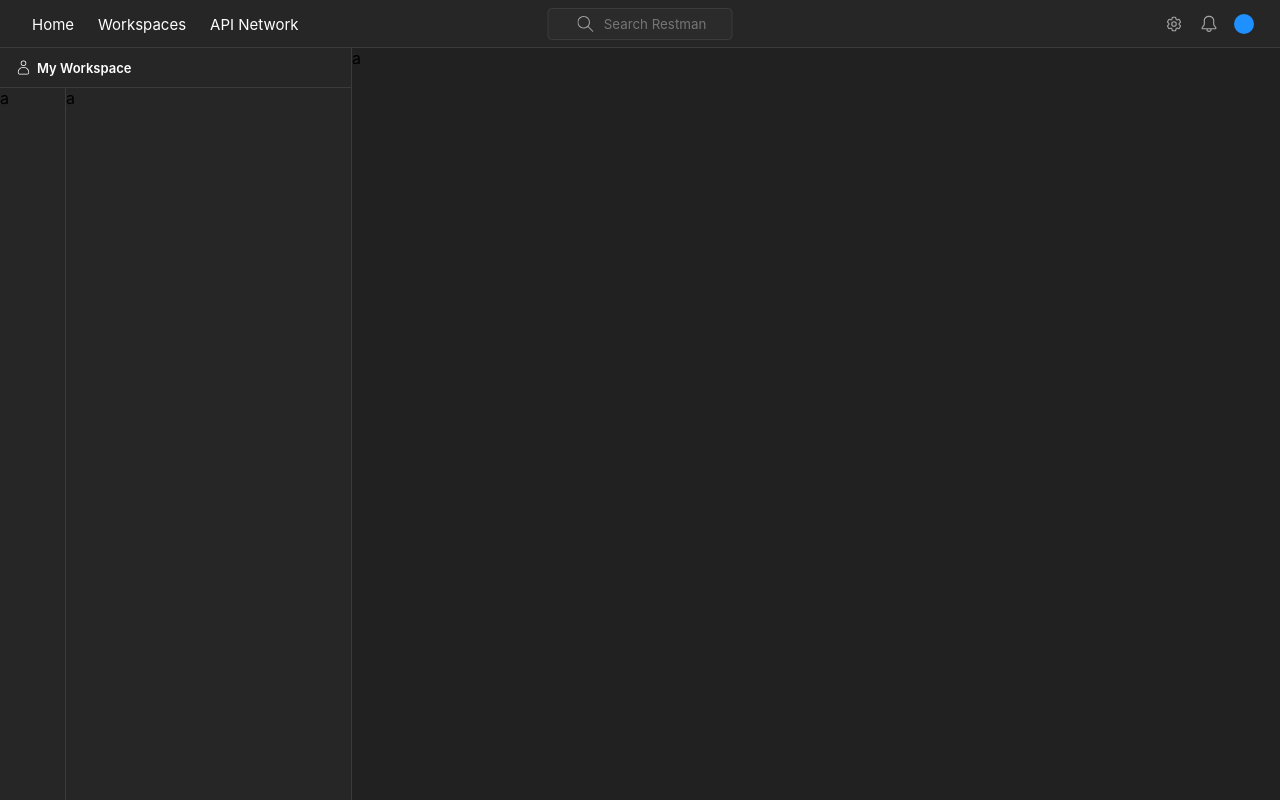
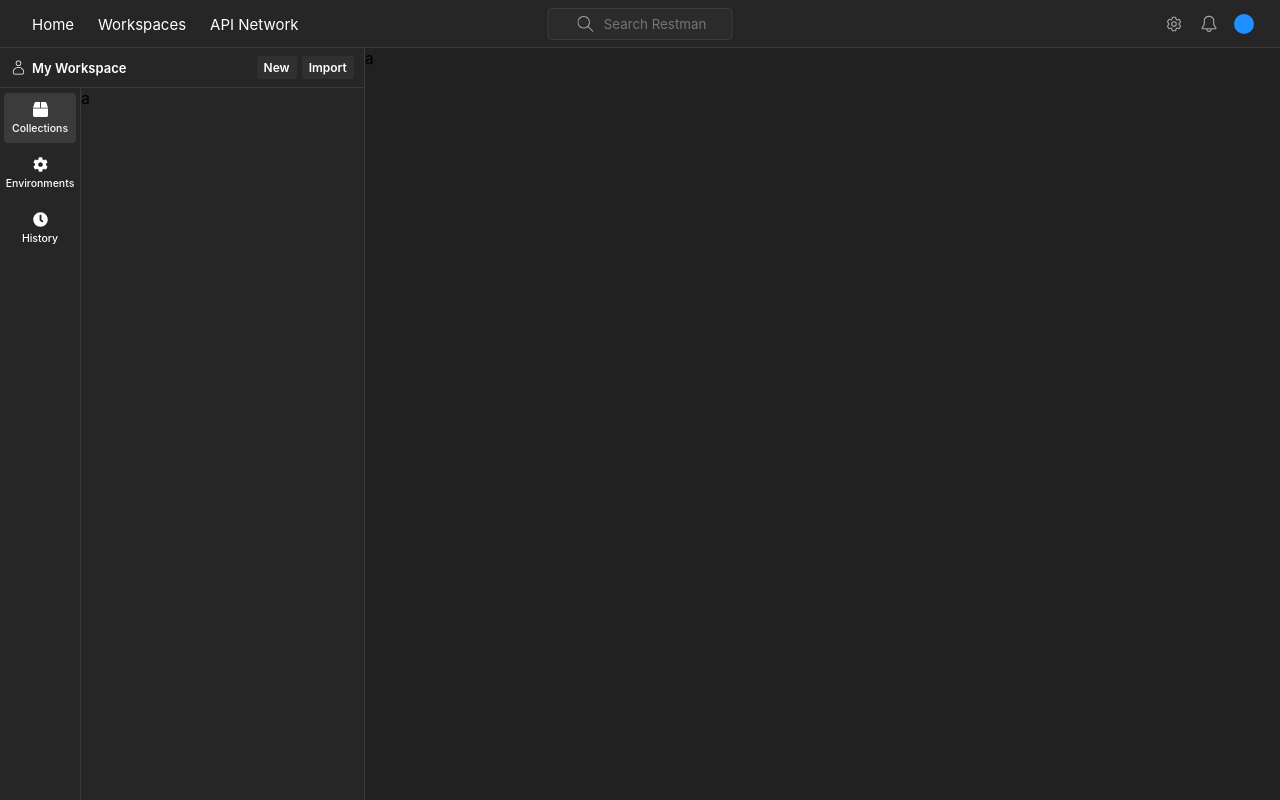
Before and after one commit to justheimsk/Restman, a React app: page / in a window 1280 px wide. Built offline with nearby package versions, Linux system fonts and the light colour scheme; the HTML template or start-up script is replaced by a standard one.

Commit message:
feat: add sidebar buttons

```diff
--- /dev/null
+++ b/src/components/Button/Button.style.scss
@@ -0,0 +1,10 @@
+.button {
+  border: none;
+  padding: 4px 7px;
+  font-size: 12px;
+  background-color: var(--hover);
+  border-radius: 2px;
+  color: var(--text-primary);
+  font-weight: 600;
+  cursor: pointer;
+}
--- a/src/components/Button/Button.tsx
+++ b/src/components/Button/Button.tsx
@@ -1,9 +1,15 @@
 import './Button.style.scss';
 
-export function Button() {
+export type ButtonProps = {
+  label: string;
+};
+
+export function Button(props: ButtonProps) {
   return (
     <>
-      <h1>Hello World!</h1>
+      <button type="button" className="button">
+        {props.label}
+      </button>
     </>
   );
 }
--- a/src/components/Button/index.ts
+++ b/src/components/Button/index.ts
@@ -0,0 +1 @@
+export * from './Button';
--- a/src/components/Layout/Header/Header.style.scss
+++ b/src/components/Layout/Header/Header.style.scss
@@ -1,5 +1,5 @@
 .column--header {
-  height: 40px;
+  min-height: 40px;
   width: 100%;
   background-color: var(--primary);
   border: 1px solid var(--border);
@@ -8,6 +8,6 @@
   display: flex;
   align-items: center;
   justify-content: space-between;
-  padding: 0 15px;
+  padding: 0 10px;
   color: var(--text-primary);
 }
--- a/src/components/Layout/Layout.style.scss
+++ b/src/components/Layout/Layout.style.scss
@@ -6,11 +6,11 @@
   }
 
   .layout--left {
-    width: 27.5%;
+    min-width: 28.5%;
   }
 
   .layout--right {
-    width: 72.5%;
+    min-width: 71.5%;
   }
 
   .layout__flex {
--- a/src/components/Layout/Layout.tsx
+++ b/src/components/Layout/Layout.tsx
@@ -1,6 +1,7 @@
 import { CiUser } from 'react-icons/ci';
 import './Layout.style.scss';
 import { Header, Panel, Sidebar } from '@components/Layout';
+import { Button } from '@components/Button';
 
 export function Layout() {
   return (
@@ -14,6 +15,10 @@ export function Layout() {
               </i>
               <span>My Workspace</span>
             </div>
+            <div className="layout--header layout--header__flex">
+              <Button label="New" />
+              <Button label="Import" />
+            </div>
           </Header>
           <div className="layout__flex">
             <Sidebar />
--- a/src/components/Layout/Sidebar/Sidebar.style.scss
+++ b/src/components/Layout/Sidebar/Sidebar.style.scss
@@ -1,9 +1,14 @@
 #layout--sidebar {
-  width: 81px;
+  min-width: 81px;
   height: calc(100vh - 48px - 40px);
   background-color: var(--primary);
   border: 1px solid var(--border);
   border-top: none;
   border-left: none;
   border-bottom: none;
+  display: flex;
+  flex-direction: column;
+  align-items: center;
+  padding: 5px 0;
+  gap: 5px;
 }
--- a/src/components/Layout/Sidebar/Sidebar.tsx
+++ b/src/components/Layout/Sidebar/Sidebar.tsx
@@ -1,9 +1,15 @@
+import { FaBox, FaClock, FaCog } from 'react-icons/fa';
 import './Sidebar.style.scss';
+import { SidebarButton } from '@components/Layout';
 
 export function Sidebar() {
   return (
     <>
-      <div id="layout--sidebar">a</div>
+      <div id="layout--sidebar">
+        <SidebarButton active icon={<FaBox />} label="Collections" />
+        <SidebarButton icon={<FaCog />} label="Environments" />
+        <SidebarButton icon={<FaClock />} label="History" />
+      </div>
     </>
   );
 }
--- /dev/null
+++ b/src/components/Layout/Sidebar/SidebarButton/SidebarButton.style.scss
@@ -0,0 +1,28 @@
+.sidebar-button {
+  min-width: 72px;
+  max-width: 72px;
+  min-height: 50px;
+  max-height: 50px;
+  border-radius: 4px;
+  color: var(--text-primary);
+  font-size: 10.5px;
+  font-weight: 550;
+  display: flex;
+  flex-direction: column;
+  align-items: center;
+  justify-content: center;
+  cursor: pointer;
+  gap: 5px;
+
+  i {
+    font-size: 15px;
+  }
+
+  &.sidebar-button__active {
+    background-color: var(--border);
+  }
+
+  &:hover {
+    background-color: var(--hover);
+  }
+}
--- /dev/null
+++ b/src/components/Layout/Sidebar/SidebarButton/SidebarButton.tsx
@@ -0,0 +1,20 @@
+import './SidebarButton.style.scss';
+
+export type SidebarButtonProps = {
+  label: string;
+  icon: React.ReactNode;
+  active?: boolean;
+};
+
+export function SidebarButton(props: SidebarButtonProps) {
+  return (
+    <>
+      <div
+        className={`sidebar-button ${props.active ? 'sidebar-button__active' : ''}`}
+      >
+        <i>{props.icon}</i>
+        <span>{props.label}</span>
+      </div>
+    </>
+  );
+}
--- a/src/components/Layout/index.ts
+++ b/src/components/Layout/index.ts
@@ -2,3 +2,4 @@ export * from './Layout';
 export * from './Header/Header';
 export * from './Sidebar/Sidebar';
 export * from './Panel/Panel';
+export * from './Sidebar/SidebarButton/SidebarButton';
```
